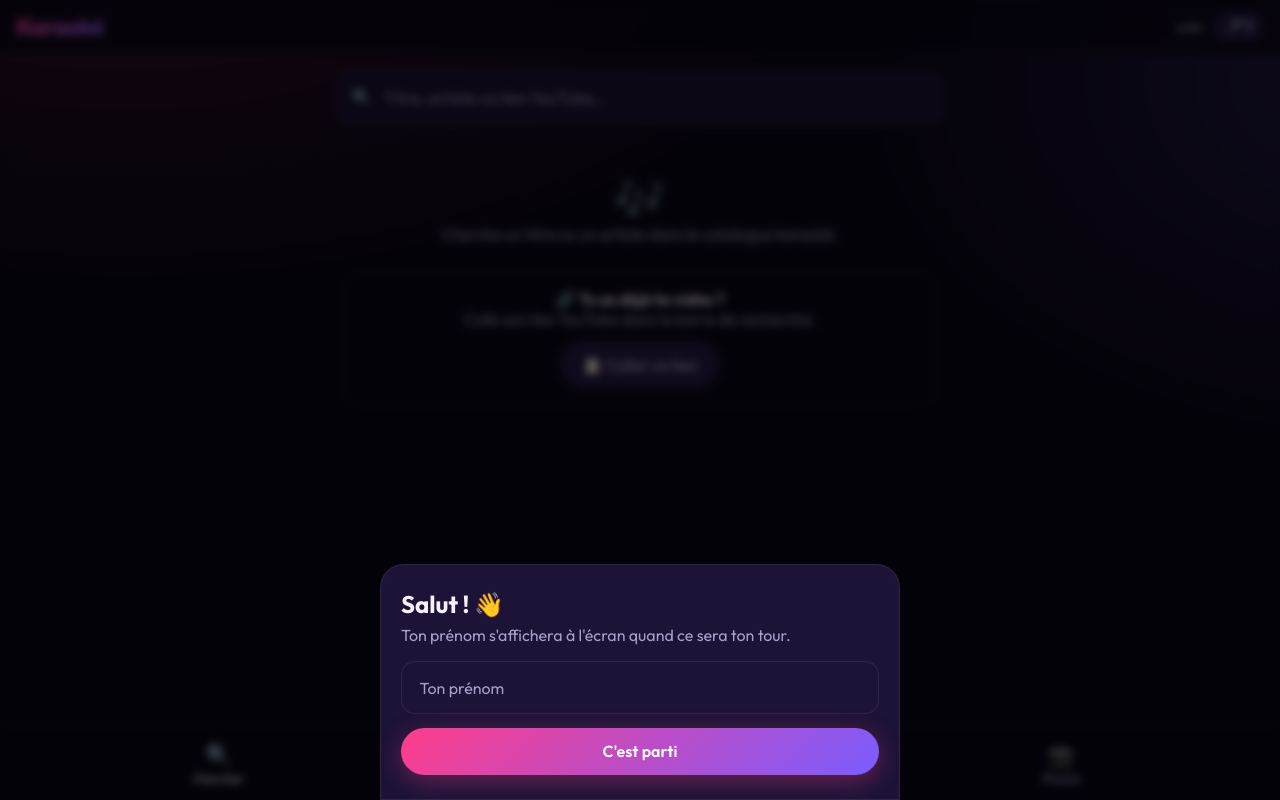
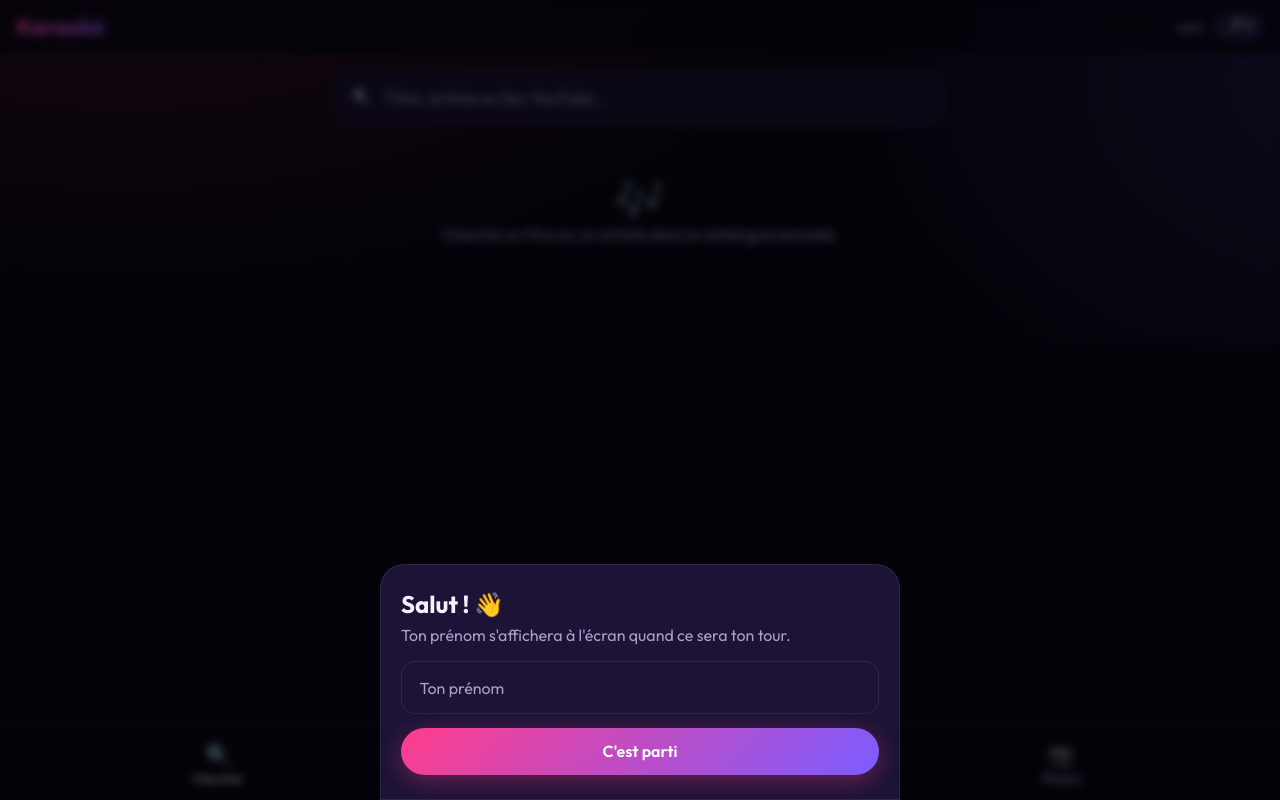
Before and after one commit to dixneuf19/playground, a FastAPI app: template karaoke/karaoke/templates/guest.html in a window 1280 px wide. Run offline with FastAPI, Linux system fonts and the light colour scheme; the template is opened without the code that fills it, so the values that code supplies are empty; parts of the project's set-up code (start-up, migrations or seed data) failed here and were passed over; some libraries are stand-ins or nearby versions.

Commit message:
feat(karaoke): drop the paste-a-link block from the search intro (#79)
The search bar already takes YouTube links (its placeholder says so),
so the 'Tu as déjà ta vidéo ?' block and its clipboard button go.

Co-authored-by: Claude Opus 5.5 <noreply@anthropic.com>

```diff
--- a/karaoke/karaoke/static/guest.css
+++ b/karaoke/karaoke/static/guest.css
@@ -58,8 +58,6 @@ main { padding: 16px; max-width: 640px; margin: 0 auto; }
 .placeholder { text-align: center; padding: 48px 16px; color: var(--muted); }
 .placeholder .big { font-size: 2.6rem; margin-bottom: 8px; }
 .intro-search { text-align: center; color: var(--muted); padding: 32px 8px 0; }
-.intro-search .link-tip { margin-top: 28px; padding: 16px; border: 1px dashed var(--line); border-radius: 14px; }
-.intro-search .link-tip b { color: var(--text, #fff); }
 .paste-hint { font-size: .85rem; margin: 10px 0 0; }
 .skeleton { height: 74px; border-radius: var(--radius); background: linear-gradient(90deg, var(--surface) 0%, var(--surface-2) 50%, var(--surface) 100%); background-size: 200% 100%; animation: shimmer 1.2s infinite; }
 @keyframes shimmer { to { background-position: -200% 0; } }
--- a/karaoke/karaoke/static/guest.js
+++ b/karaoke/karaoke/static/guest.js
@@ -124,14 +124,6 @@ $("q").addEventListener("input", () => {
   if (!$("q").value.trim()) { $("everywhere").value = "0"; $("search-form").requestSubmit(); }
 });
 $("search-form").addEventListener("submit", () => $("q").blur());
-document.addEventListener("click", async (e) => {
-  if (!e.target.closest("[data-paste]")) return;
-  let text = "";
-  try { text = (await navigator.clipboard.readText()).trim(); } catch {}
-  if (!text) { $("q").focus(); toast("Colle le lien dans la barre de recherche"); return; }
-  $("q").value = text;
-  $("search-form").requestSubmit();
-});
 
 // --- live connection ---------------------------------------------------------
 // hx-ws reconnects by itself (closes 1001/1005/1006/1011-1014), and pauses
--- a/karaoke/karaoke/templates/_results.html
+++ b/karaoke/karaoke/templates/_results.html
@@ -25,11 +25,6 @@
 <div class="intro-search">
   <div class="big">🎶</div>
   Cherche un titre ou un artiste dans le catalogue karaoké.
-  <div class="link-tip">
-    🔗 <b>Tu as déjà ta vidéo ?</b><br>
-    Colle son lien YouTube dans la barre de recherche.
-    <div style="margin-top:12px"><button class="btn btn-ghost" data-paste>📋 Coller un lien</button></div>
-  </div>
 </div>
 {% if popular %}
 <div class="section-title">🔥 Les plus chantées en ce moment</div>
```
Also changed, not shown: karaoke/AGENTS.md (+2 -1 lines), karaoke/tests/test_pages.py (+3 -0 lines).
